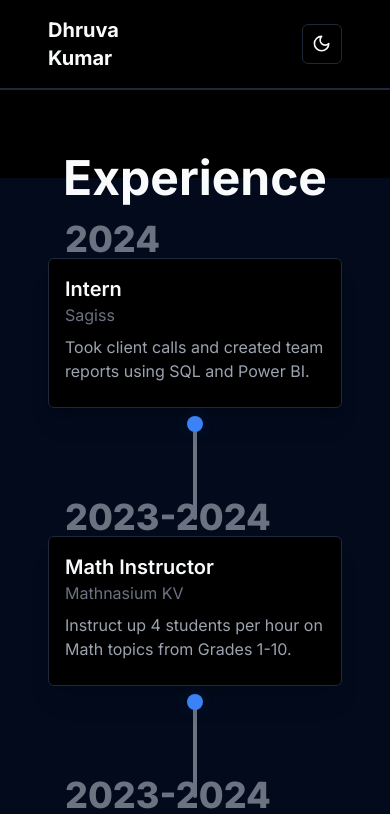
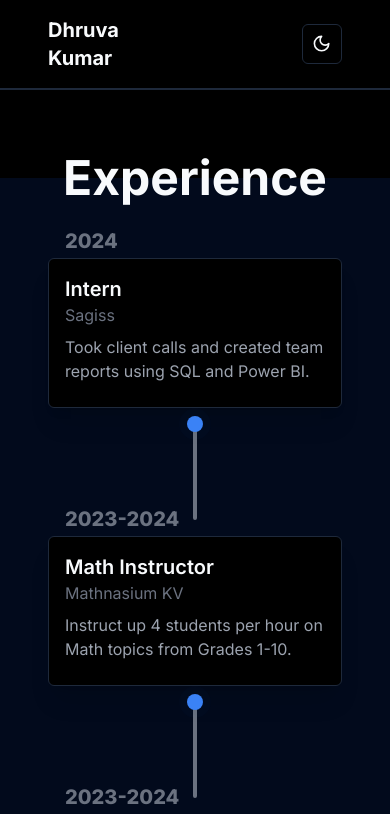
Before and after one commit to dhruva-dk/portfolio, a Next.js app: page /experience in a window 390 px wide. Shown: the top 814 px of the page. Built offline with nearby package versions, Linux system fonts and the light colour scheme.

Commit message:
Update ExperienceCard.tsx
Reduced text size to avoid overlapping elements
Removed left shift of year text because it looked bad

```diff
--- a/components/experience/ExperienceCard.tsx
+++ b/components/experience/ExperienceCard.tsx
@@ -12,8 +12,8 @@ interface ExperienceCardProps {
 const ExperienceCard: React.FC<ExperienceCardProps> = ({ title, desc, year, company, companyLink }) => {
     return (
 
-      <div className="relative border bg-white dark:bg-black p-4 border-muted rounded-md shadow-xl  z-10 mx-4 max-w-[500px] justify-center">
-        <h1 className="absolute -top-10 md:-left-5 md:-top-10 text-4xl text-gray-500 font-extrabold">
+      <div className="relative border bg-white dark:bg-black p-4 border-muted rounded-md shadow-xl  z-10 mx-4 max-w-[500px] justify-center  ">
+        <h1 className="absolute -top-8 md:-top-10 text-xl md:text-4xl text-gray-500 font-extrabold">
           {year}
         </h1>
         <h1 className="font-semibold text-xl">{title}</h1>
```
